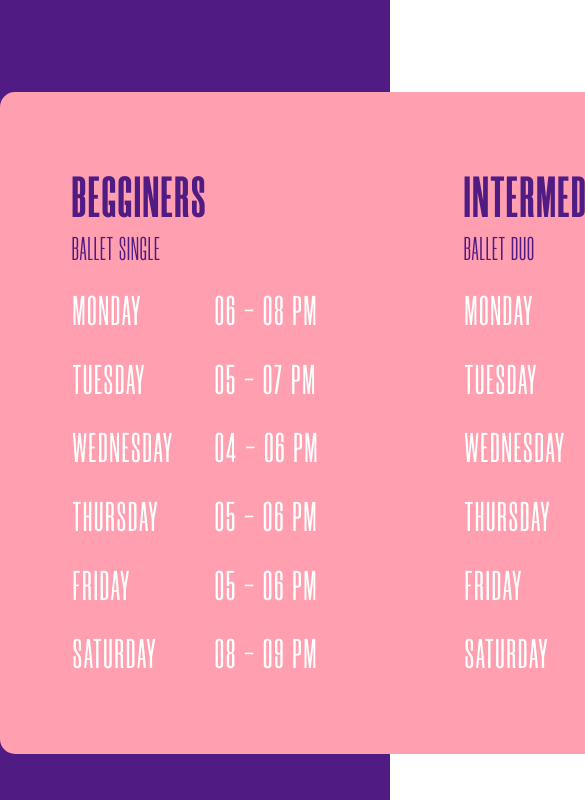
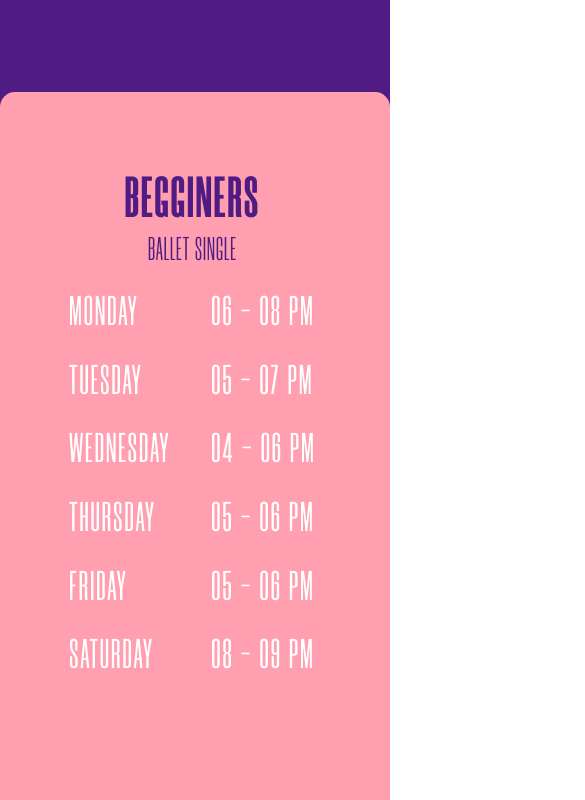
Before and after one commit to tremer3/ballet-studio, a website: page src/index.html in a window 390 px wide. Shown: the part 7444-8244 px from the top of the page, 585 px wide, since content can reach past the window. Drawn offline with Linux system fonts and the light colour scheme.

Commit message:
add mobile layout for schedule section

```diff
--- a/src/sass/blocks/_media.scss
+++ b/src/sass/blocks/_media.scss
@@ -78,6 +78,14 @@
             display: none;
         }
     }
+
+    // Schedule
+    .schedule__item {
+        padding: 90px 25px 25px 20px;
+    }
+    .schedule__title, .schedule__descr {
+        text-align: center;
+    }
 }
 
 @media (max-width: 768px) {
--- a/src/sass/blocks/_schedule.scss
+++ b/src/sass/blocks/_schedule.scss
@@ -4,13 +4,15 @@
     &__wrapper {
         display: flex;
         justify-content: space-around;
+        flex-wrap: wrap;
         margin-top: 95px;
-        min-width: 1176px;
+        max-width: 1176px;
         min-height: 662px;
         border-radius: 15px;
         background-color: $second-color
     }
     &__item {
+
         padding-top: 90px;
     }
     &__title {
```
Also changed, not shown: src/css/style.min.css.
